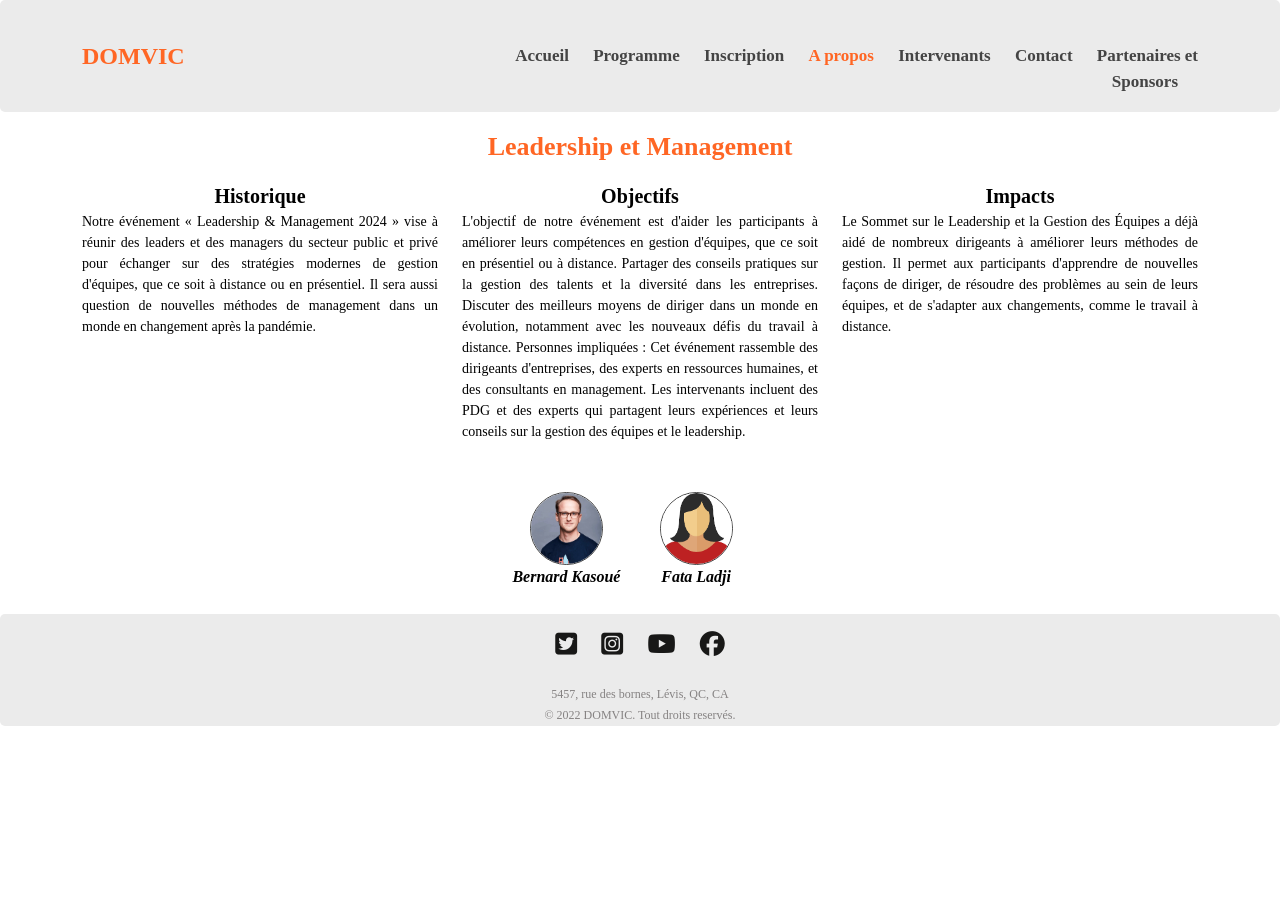
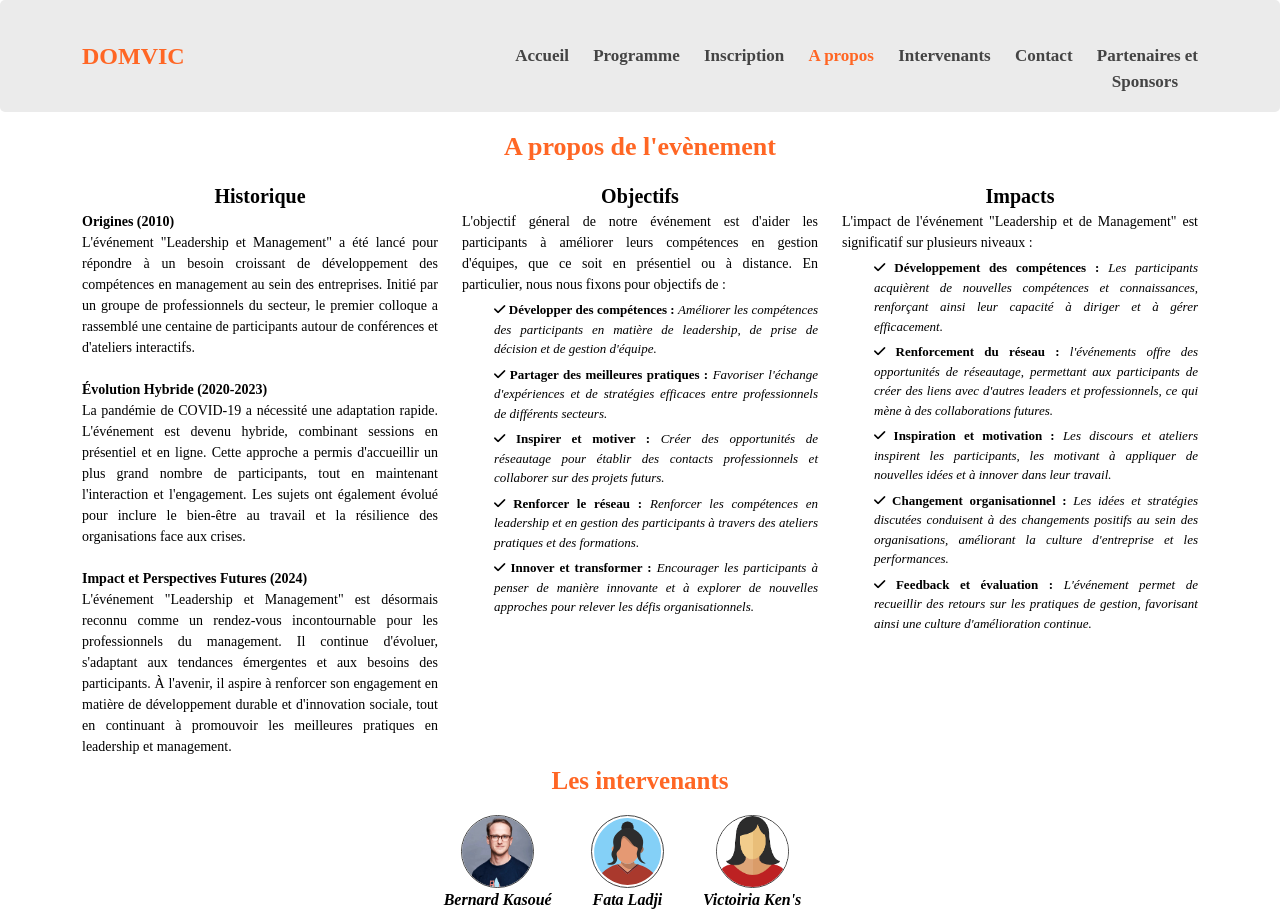
Before and after one commit to Domitienne/Devoir-1, a plain HTML site: page html/apropos.html in a window 1280 px wide. Shown: the top 915 px of the page. Before the commit the page ends 800 px from the top, so only its background shows below. Drawn offline with nearby package versions, Linux system fonts and the light colour scheme.

Commit message:
changements ...

```diff
--- a/css/main.css
+++ b/css/main.css
@@ -251,30 +251,30 @@ input[type=text], input[type=email], input[type=tel], select, textarea {
     padding:  25px 0px 25px 0px;
 }
 
- ul {
+.list-fieldset ul {
     list-style-type: none;
     padding: 0;
 
   }
 
-ul li {
+.list-fieldset ul li {
 padding: 8px 16px;
 border-bottom: 1px solid #C0C0C0;
 }
 
-ul {
+.list-fieldset ul {
     display: block;
 }
 
-ul li {
+.list-fieldset ul li {
     display: block;
 }
 
-ul li span {
+.list-fieldset ul li span {
     display: inline-block;
 }
 
-ul > li > span:first-of-type{
+.list-fieldset  ul  li  span:first-of-type{
     float: right;
 }
 
@@ -356,6 +356,26 @@ input[type=submit] {
     font-size: 20px;
 }
 
+.apropos-list {
+    font-family: "Source Sans 3";
+    font-weight: 200;
+    font-size: 13px;
+    padding-top: 5px;
+}
+
+.apropos-list li {
+    padding-bottom: 6px;
+}
+.apropos-text-1 ul {
+    list-style-type: none;
+}
+.apropos-list span {
+    color: #000000;
+    font-family: "Source Sans 3";
+    font-weight: 700;
+    font-size: 13px;
+}
+
 .apropos-content-1 {
     padding-top: 15px;
 }
@@ -387,8 +407,16 @@ input[type=submit] {
     font-weight: bold;
 }
 
+.user-header-1 {
+    font-family: "Source Sans 3";
+    font-size: 25px;
+    color: #FF6624;
+    font-weight: bold;
+    padding-bottom: 15px;
+
+}
 .apropos-users-1{
-    padding: 50px 0px 25px 0px;
+    padding: 5px 0px 25px 0px;
 }
 
 /* intervenant */
--- a/html/apropos.html
+++ b/html/apropos.html
@@ -35,38 +35,119 @@
         </header>
 
         <div class="container apropos-1">
-            <span class="apropos-header-1"> Leadership et Management </span>
+            <span class="apropos-header-1"> A propos de l'evènement </span>
             <div class="row apropos-content-1">
                 <div class="col-4">
                     <span> Historique</span>
                     <div class="apropos-text-1">
-                        Notre événement « Leadership & Management 2024 » vise à réunir des leaders et des managers du secteur public et privé pour échanger sur des stratégies modernes de gestion d'équipes, que ce soit à distance ou en présentiel. Il sera aussi question de nouvelles méthodes de management dans un monde en changement après la pandémie.
+                        <b> Origines (2010)</b>
+                        <br>
+                        L'événement "Leadership et Management" a été lancé pour répondre à un besoin croissant de développement des
+                        compétences en management au sein des entreprises. Initié par un groupe de professionnels du secteur, le premier
+                        colloque a rassemblé une centaine de participants autour de conférences et d'ateliers interactifs.
+                        <br>
+                        <br>
+
+                        <b> Évolution Hybride (2020-2023) </b>
+                        <br>
+                        La pandémie de COVID-19 a nécessité une adaptation rapide. L'événement est devenu hybride,
+                        combinant sessions en présentiel et en ligne. Cette approche a permis d'accueillir un plus grand nombre
+                        de participants, tout en maintenant l'interaction et l'engagement. Les sujets ont également évolué pour
+                        inclure le bien-être au travail et la résilience des organisations face aux crises.
+                        <br>
+                        <br>
+
+                        <b> Impact et Perspectives Futures (2024) </b>
+                        <br>
+                        L'événement "Leadership et Management" est désormais reconnu comme un rendez-vous incontournable pour
+                        les professionnels du management. Il continue d'évoluer, s'adaptant aux tendances émergentes et aux besoins
+                        des participants. À l'avenir, il aspire à renforcer son engagement en matière de développement durable et
+                        d'innovation sociale, tout en continuant à promouvoir les meilleures pratiques en leadership et management.
                     </div>
                 </div>
 
                 <div class="col-4">
                     <span> Objectifs </span>
                     <div class="apropos-text-1">
-                        L'objectif de notre événement est d'aider les participants à améliorer leurs compétences en gestion d'équipes, que ce soit en présentiel ou à distance. Partager des conseils pratiques sur la gestion des talents et la diversité dans les entreprises. Discuter des meilleurs moyens de diriger dans un monde en évolution, notamment avec les nouveaux défis du travail à distance. Personnes impliquées : Cet événement rassemble des dirigeants d'entreprises, des experts en ressources humaines, et des consultants en management. Les intervenants incluent des PDG et des experts qui partagent leurs expériences et leurs conseils sur la gestion des équipes et le leadership.
+                        L'objectif géneral de notre événement est d'aider les participants à améliorer leurs compétences en gestion d'équipes,
+                        que ce soit en présentiel ou à distance. En particulier, nous nous fixons pour objectifs de :
+
+                        <ul class="apropos-list">
+                            <li> <i class="fa-solid fa-check"></i>  <span> Développer des compétences : </span> <i>Améliorer les compétences des participants en matière de leadership,
+                                de prise de décision et de gestion d'équipe. </i>
+                            </li>
+
+                            <li> <i class="fa-solid fa-check"></i> <span> Partager des meilleures pratiques : </span> <i> Favoriser l'échange d'expériences et de stratégies efficaces entre
+                                professionnels de différents secteurs.</i>
+                            </li>
+
+                            <li> <i class="fa-solid fa-check"></i> <span> Inspirer et motiver : </span> <i> Créer des opportunités de réseautage pour établir des contacts
+                                professionnels et collaborer sur des projets futurs.</i>
+
+                            </li>
+
+                            <li><i class="fa-solid fa-check"></i> <span> Renforcer le réseau : </span> <i> Renforcer les compétences en leadership et en gestion des participants à
+                                travers des ateliers pratiques et des formations. </i>
+                            </li>
+
+                            <li><i class="fa-solid fa-check"></i> <span> Innover et transformer : </span> <i> Encourager les participants à penser de manière innovante et à explorer de nouvelles
+                                 approches pour relever les défis organisationnels. </i>
+                            </li>
+                        </ul>
                     </div>
                 </div>
 
                 <div class="col-4">
                     <span> Impacts </span>
                     <div class="apropos-text-1">
-                        Le Sommet sur le Leadership et la Gestion des Équipes a déjà aidé de nombreux dirigeants à améliorer leurs méthodes de gestion. Il permet aux participants d'apprendre de nouvelles façons de diriger, de résoudre des problèmes au sein de leurs équipes, et de s'adapter aux changements, comme le travail à distance.
+                        <!-- Le Sommet sur le Leadership et la Gestion des Équipes a déjà aidé de nombreux dirigeants à améliorer leurs méthodes de gestion.
+                        Il permet aux participants d'apprendre de nouvelles façons de diriger, de résoudre des problèmes au sein de leurs équipes, et de
+                        s'adapter aux changements, comme le travail à distance. -->
+
+                        L'impact de l'événement "Leadership et de Management" est significatif sur plusieurs niveaux :
+
+                        <ul class="apropos-list">
+                            <li> <i class="fa-solid fa-check"></i>  <span> Développement des compétences : </span> <i>Les participants acquièrent de nouvelles compétences et connaissances,
+                                 renforçant ainsi leur capacité à diriger et à gérer efficacement. </i>
+                            </li>
+
+                            <li> <i class="fa-solid fa-check"></i> <span> Renforcement du réseau : </span> <i>l'événements offre des opportunités de réseautage,
+                                permettant aux participants de créer des liens avec d'autres leaders et professionnels, ce qui mène à des
+                                 collaborations futures.</i>
+                            </li>
+
+                            <li> <i class="fa-solid fa-check"></i> <span> Inspiration et motivation : </span> <i> Les discours et ateliers inspirent les participants,
+                                les motivant à appliquer de nouvelles idées et à innover dans leur travail.</i>
+
+                            </li>
+
+                            <li><i class="fa-solid fa-check"></i> <span> Changement organisationnel : </span> <i> Les idées et stratégies discutées conduisent à des changements positifs
+                                au sein des organisations, améliorant la culture d'entreprise et les performances. </i>
+                            </li>
+
+                            <li><i class="fa-solid fa-check"></i> <span> Feedback et évaluation : </span> <i> L'événement permet de recueillir
+                                 des retours sur les pratiques de gestion, favorisant ainsi une culture d'amélioration continue. </i>
+                            </li>
+                       </li>
+                        </ul>
                     </div>
                 </div>
             </div> <!-- row -->
             <div class="apropos-users-1">
+                <div class="user-header-1"> Les intervenants </div>
                 <span class="apropos-participant-1">
                     <img src="../images/user-1.jpg" alt="Participant" title="Patoco">
                     <div> Bernard Kasoué </div>
                 </span>
 
                 <span class="apropos-participant-1">
+                    <img src="../images/user.svg" alt="Participant" title="Patoco">
+                    <div> Fata Ladji </div>
+                </span>
+
+                <span class="apropos-participant-1">
                     <img src="../images/user-2.png" alt="Participant" title="Patoco">
-                    <div> Fata Ladji </div>
+                    <div> Victoiria Ken's </div>
                 </span>
 
             </div>
```
